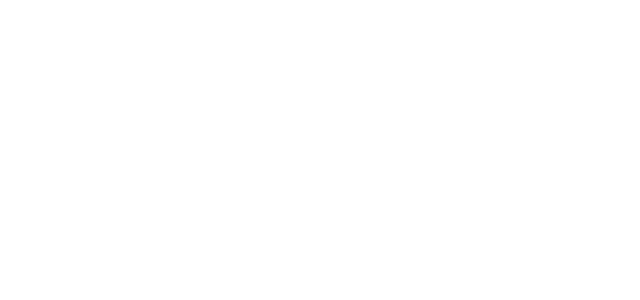
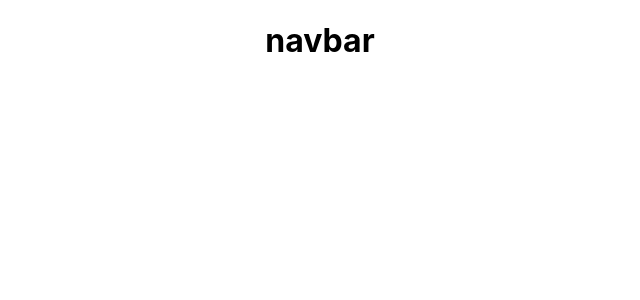
Before and after one commit to fatamatuzjaharasamiha/auto-parts-client, a React (Create React App) app: page / in a window 1280 px wide. Shown: the top 300 px of the page, without its empty margins (320-960 px from the left). Built offline with nearby package versions, Linux system fonts and the light colour scheme.

Commit message:
create folder structure

```diff
--- a/src/App.js
+++ b/src/App.js
@@ -1,9 +1,12 @@
-import logo from './logo.svg';
+
 import './App.css';
+import Navbar from './Pages/Shared/Navbar';
+
 
 function App() {
   return (
     <div className="App">
+     <Navbar></Navbar>
 
     </div>
   );
--- /dev/null
+++ b/src/Pages/Shared/Navbar.js
@@ -0,0 +1,11 @@
+import React from 'react';
+
+const Navbar = () => {
+    return (
+        <div>
+            <h1>navbar</h1>
+        </div>
+    );
+};
+
+export default Navbar;
```
Also changed, not shown: src/Pages/Home/Home.js (added, +11 -0 lines), src/Pages/Shared/NotFound.js (added, +11 -0 lines), src/Pages/Home/Banner.js (added), src/Pages/Shared/Footer.js (added).
